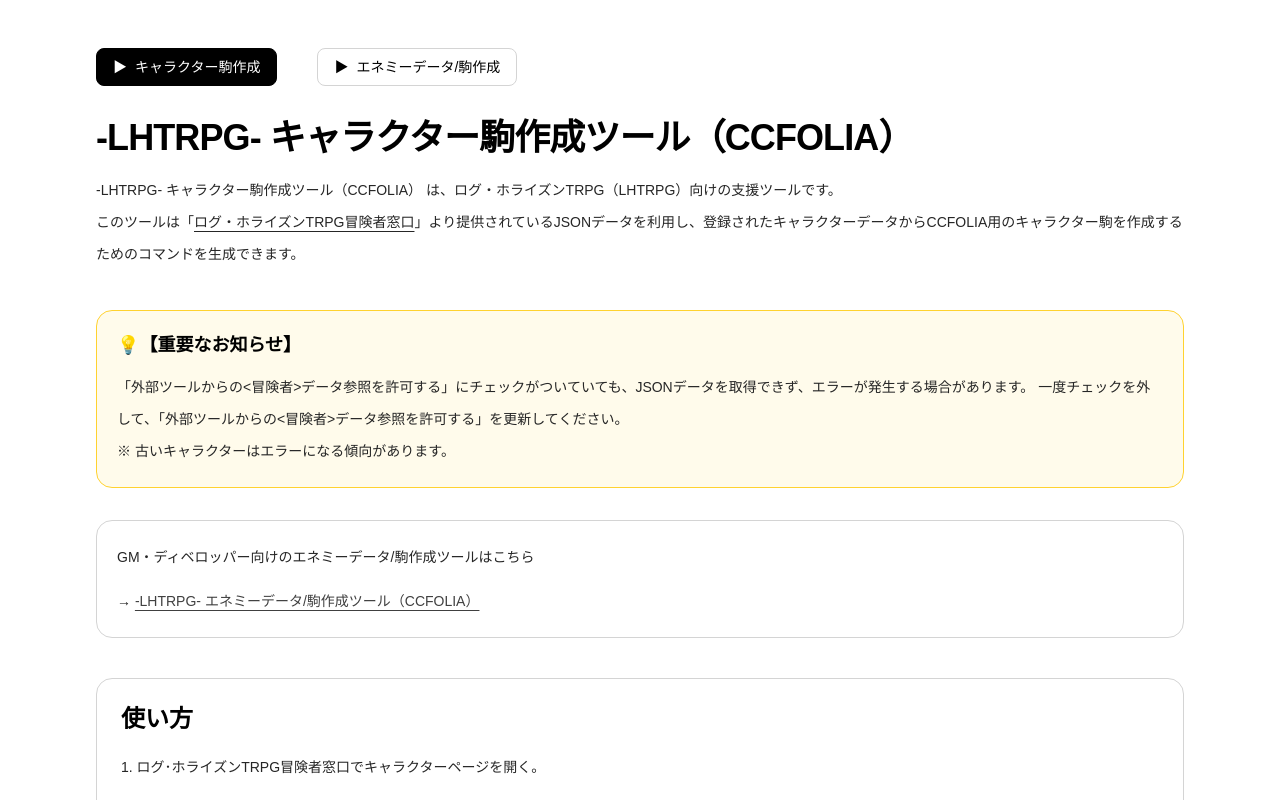
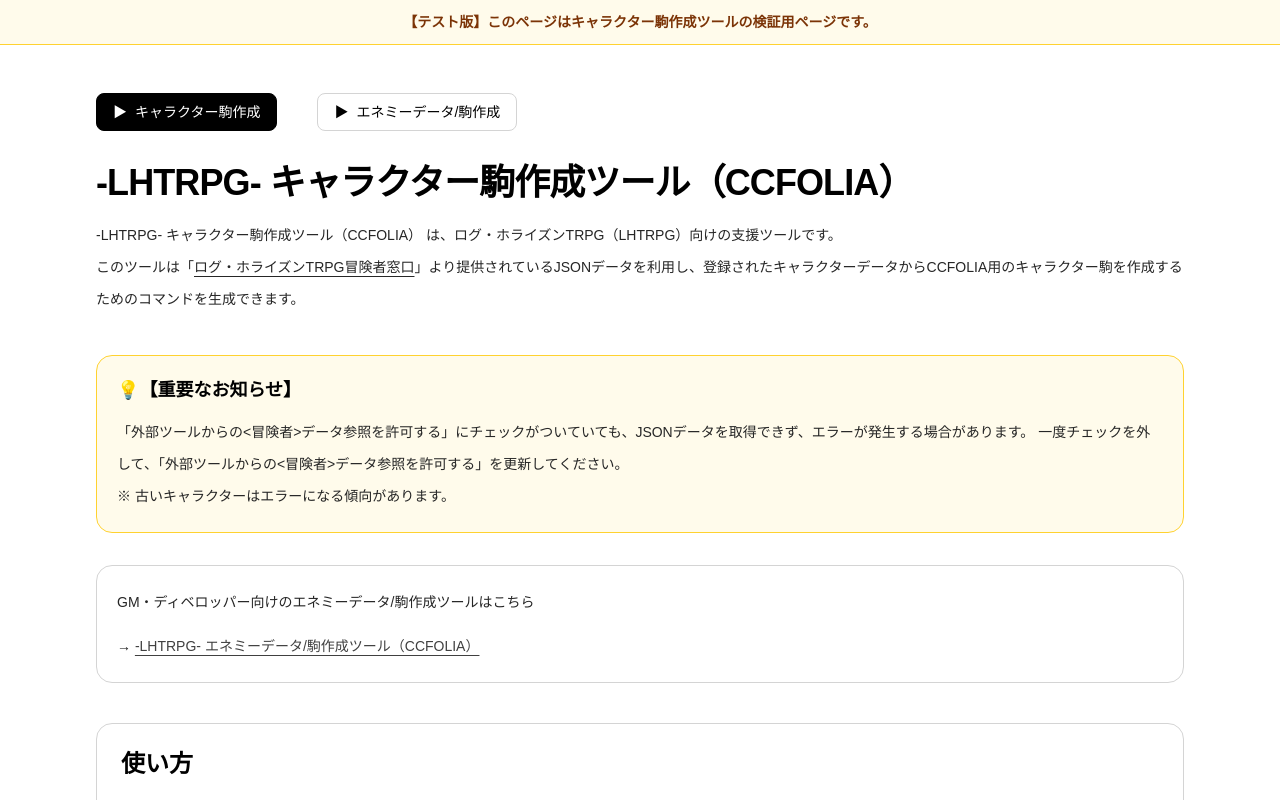
Before and after one commit to ramune428/lhtrpg_webapp_challenge, a Next.js app in the folder frontend/: page /character-preview in a window 1280 px wide. Shown: the top 800 px of the page. Built offline with nearby package versions, Linux system fonts and the light colour scheme.

Commit message:
Show test label on character preview page

```diff
--- a/frontend/app/character-preview/layout.tsx
+++ b/frontend/app/character-preview/layout.tsx
@@ -1,7 +1,7 @@
 import type { Metadata } from "next";
 
 export const metadata: Metadata = {
-  title: "キャラクター駒作成ツール 検証版",
+  title: "【テスト版】キャラクター駒作成ツール 検証版",
   robots: {
     index: false,
     follow: false,
@@ -13,5 +13,12 @@
 }: {
   children: React.ReactNode;
 }) {
-  return children;
+  return (
+    <>
+      <div className="border-b border-amber-300 bg-amber-50 px-6 py-3 text-center text-sm font-semibold text-amber-900">
+        【テスト版】このページはキャラクター駒作成ツールの検証用ページです。
+      </div>
+      {children}
+    </>
+  );
 }
```
